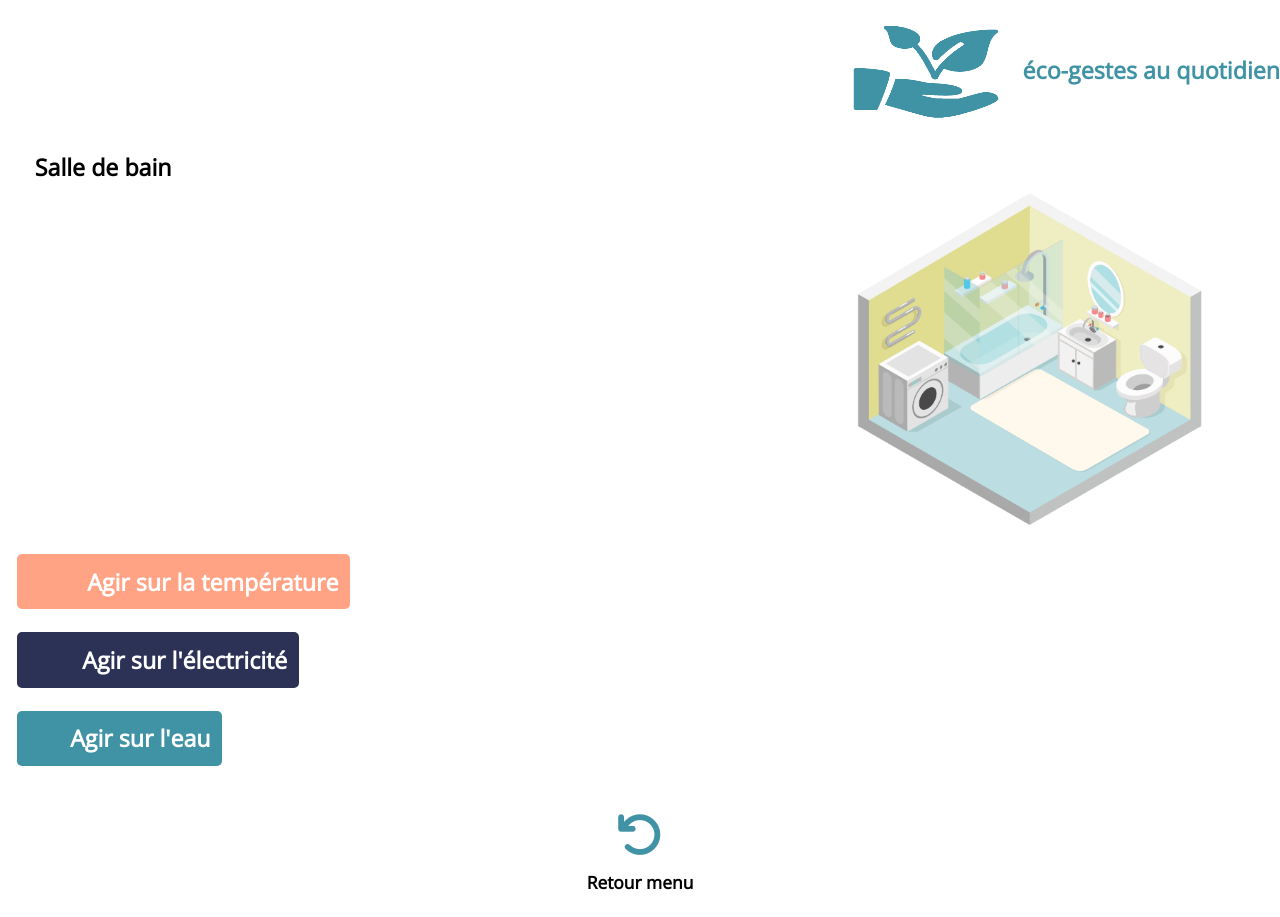
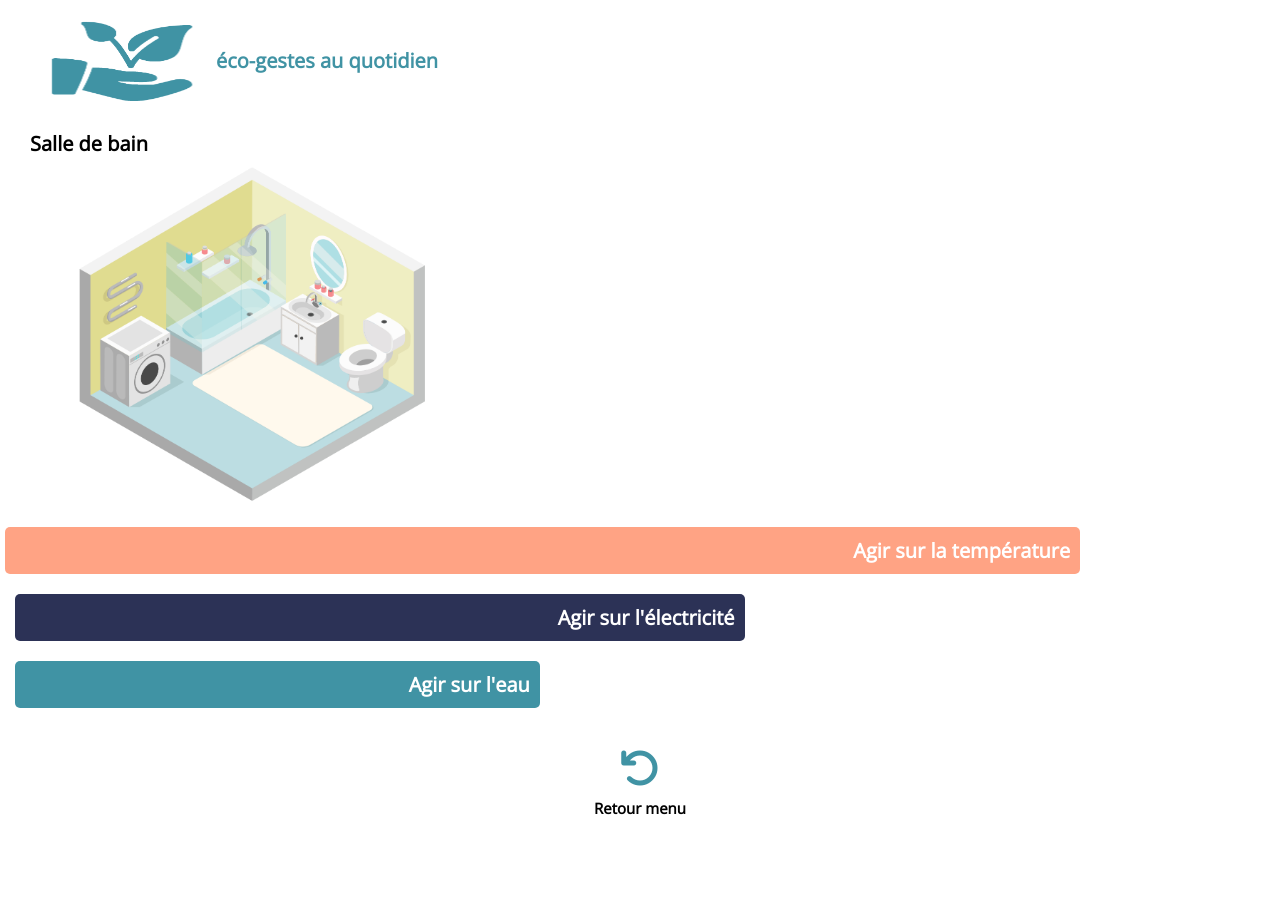
Before and after one commit to osselaer-mickael/faceco, a PHP site: page /PHP/salle_de_bain_agir_sur_la_temperature.php in a window 1280 px wide. After the commit the page ends 815 px from the top, so only its background shows below. Run offline with PHP 8.4, Linux system fonts and the light colour scheme; some libraries are stand-ins or nearby versions.

Commit message:
responsive 9.0

```diff
--- a/CSS_TABLETTE/salle_de_bain_agir_sur_la_temperature_tablette.css
+++ b/CSS_TABLETTE/salle_de_bain_agir_sur_la_temperature_tablette.css
@@ -8,7 +8,7 @@
     }
 
     html {
-        font-size: 72.5%;
+        font-size: 62.5%;
     }
 
     body {
@@ -19,14 +19,19 @@
 
     #title {
         margin-top: 1rem;
+        margin-right: 1rem;
+        margin-left: 3rem;
         display: flex;
         align-items: center;
-        justify-content: right;
+        justify-content: left;
     }
 
     .logo_ecobleu {
         width: 15%;
         height: 10rem;
+        display: flex;
+        align-items: center;
+        justify-content: left;
     }
 
     h1, h2 {
@@ -46,20 +51,17 @@
 
     #image {
         display: flex;
-        justify-content: right;
+        justify-content: left;
         align-items: center;
     }
 
     .salle_de_bain {
-        height: 30rem;
+        height: 35rem;
     }
 
     #container_principal{
         display: flex;
-    }
-
-    #container_principal{
-        display: flex;
+        height: 30%;
     }
 
     #text_one, #text_two, #text_three {
@@ -70,9 +72,6 @@
         padding-right: 1rem;
         padding-bottom: 1rem;
         border-bottom: 2px solid #ffa384;
-        display: flex;
-        justify-content: right;
-        align-items: center;
     }
 
     #text_three {
@@ -91,23 +90,23 @@
         color: #ffa384;
     }
 
-    #text_one-elec, #text_two_elec, #text_three_elec{
+    #text_one_elec, #text_two_elec, #text_three_elec {
         margin-left: 1.5rem;
         margin-right: 1.5rem;
         margin-top: 2rem;
+        padding-left: 1rem;
         padding-right: 1rem;
         padding-bottom: 1rem;
         border-bottom: 2px solid black;
         display: flex;
         justify-content: right;
-        align-items: center;
     }
 
     #text_three_elec {
         margin-bottom: 1rem;
     }
 
-    #text_one_eau, #text_two_eau, #text_three_eau, #text_four_eau, #text_five_eau, #text_six_eau, #text_seven_eau, #text_eigth_eau{
+    #text_one_eau, #text_two_eau, #text_three_eau, #text_four_eau, #text_five_eau, #text_six_eau, #text_seven_eau, #text_eigth_eau {
         margin-left: 1.5rem;
         margin-right: 1.5rem;
         margin-top: 2rem;
@@ -115,6 +114,8 @@
         padding-right: 1rem;
         padding-bottom: 1rem;
         border-bottom: 2px solid #4093a4;
+        display: flex;
+        justify-content: right;
     }
 
     #text_eigth_eau {
@@ -122,11 +123,11 @@
     }
 
     #container_title_temp {
-        width: 26%;
+        width: 84%;
+        border-radius: 5px;
         background-color: #ffa384;
         padding: 1rem;
-        margin: 2rem 1.5rem 2rem 1.5rem;
-        border-radius: 5px;
+        margin: 2rem 1.5rem 1rem 0.5rem;
         display: flex;
         justify-content: right;
         align-items: center;
@@ -136,8 +137,8 @@
         color: white;
     }
 
-    #container_title_elec{
-        width: 22%;
+    #container_title_elec {
+        width: 57%;
         background-color: #2c3256;
         padding: 1rem;
         margin: 2rem 1.5rem 2rem 1.5rem;
@@ -155,8 +156,8 @@
         color: #2c3256;
     }
 
-    #container_title_eau{
-        width: 16%;
+    #container_title_eau {
+        width: 41%;
         background-color: #4093a4;
         padding: 1rem;
         margin: 2rem 1.5rem 2rem 1.5rem;
@@ -170,19 +171,18 @@
         color: white;
     }
 
-    .italic_eau{
+    .italic_eau {
         color: #4093a4;
     }
 
-    #retour{
+    #retour {
         margin: 2rem;
         display: flex;
         flex-direction: column;
         justify-content: center;
         align-items: center;
     }
-
-    .fa-undo{
+    .fa-undo {
         margin-bottom: 1rem;
         font-size: 4rem;
         color: #4093a4;
```
Also changed, not shown: CSS_TABLETTE/chambre_agir_sur_la_temperature_tablette.css (+39 -42 lines), CSS_TABLETTE/cuisine_tablette.css (+10 -2 lines), CSS_TABLETTE/salon_tablette.css (+24 -6 lines).
